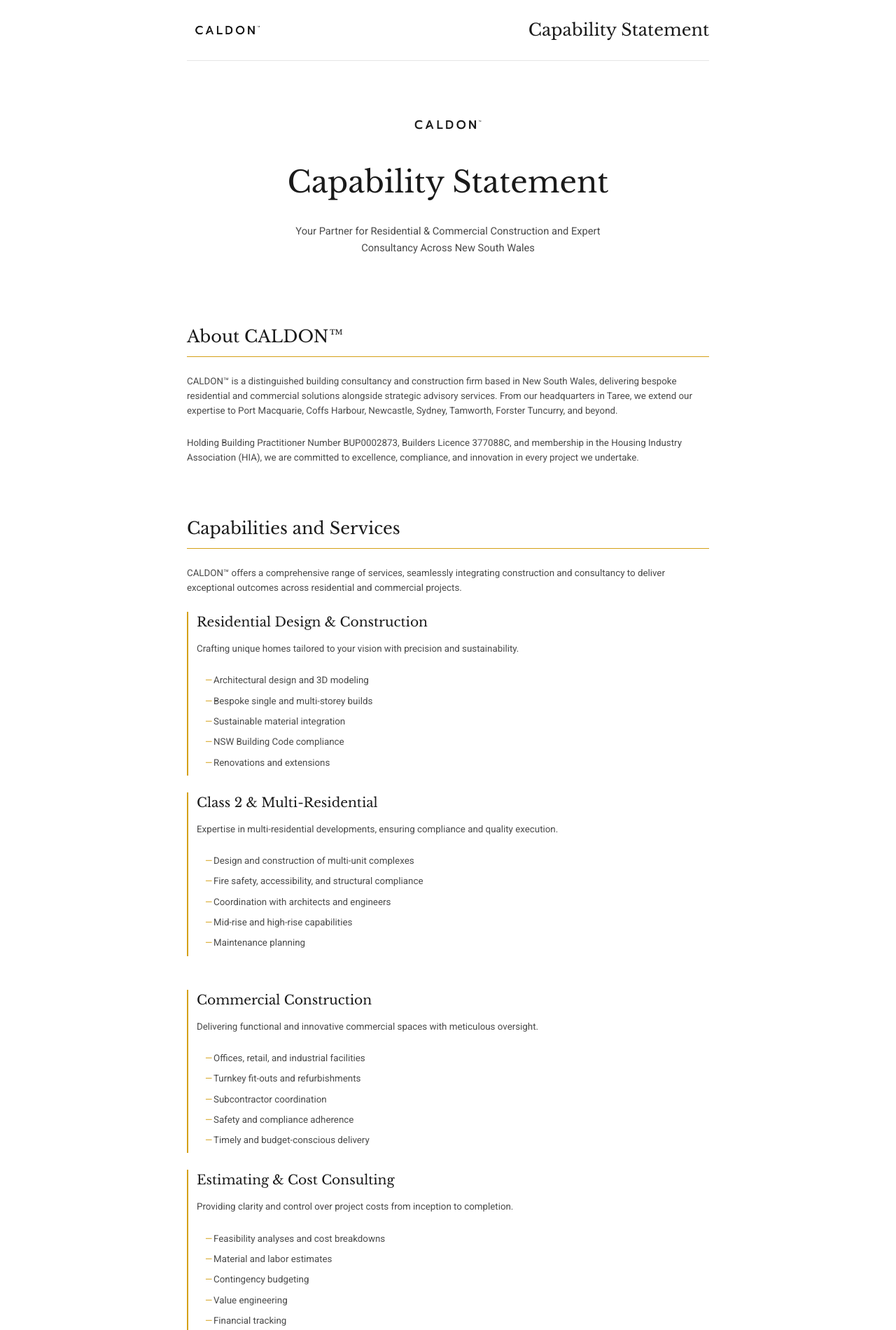
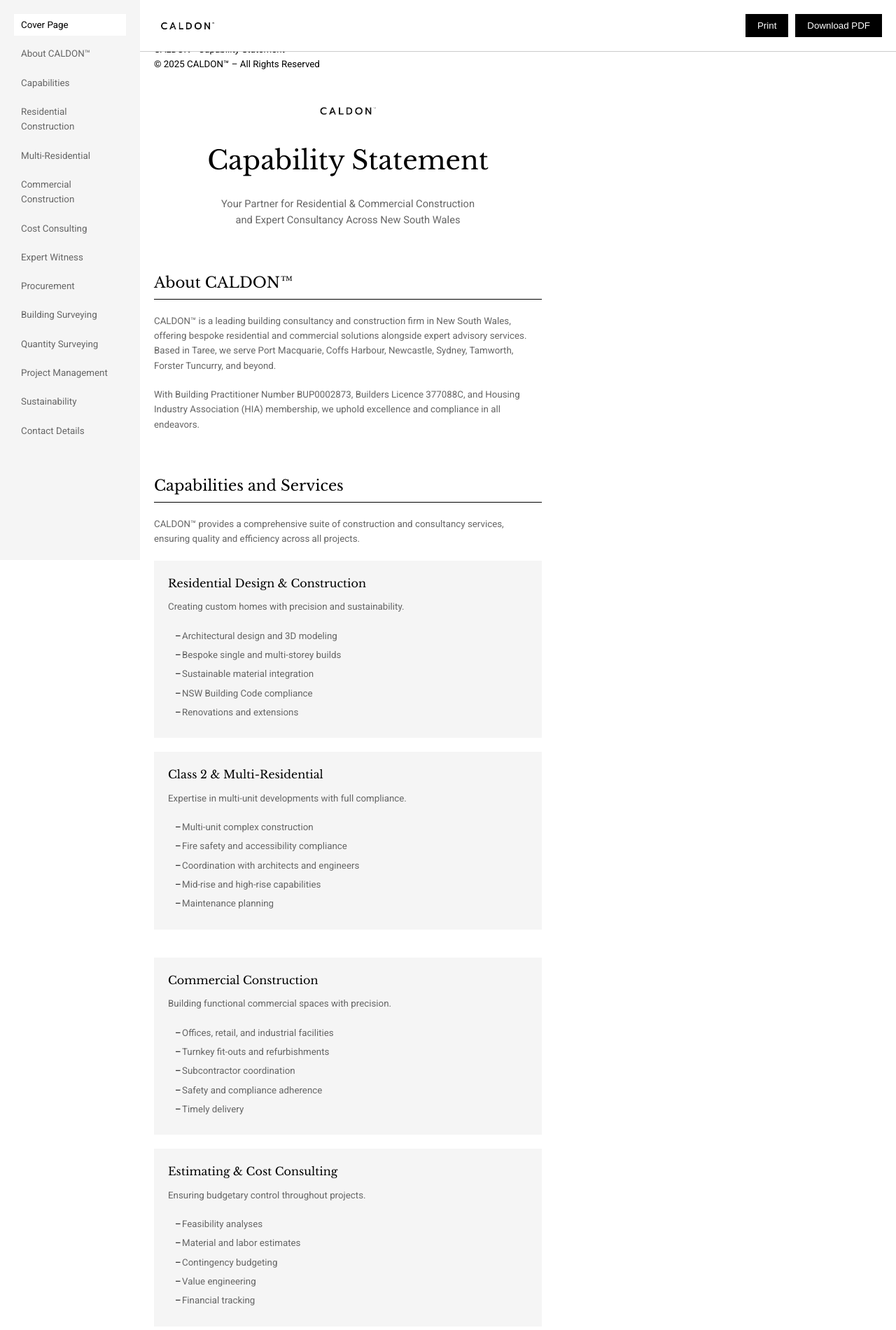
Before and after one commit to BuildCal/caldon-web1, a plain HTML site: page capability-statement.html in a window 1280 px wide. Shown: the top 1900 px of the page at 70% size. Drawn offline with nearby package versions, Linux system fonts and the light colour scheme.

Commit message:
Update capability-statement.html

```diff
--- a/capability-statement.html
+++ b/capability-statement.html
@@ -3,27 +3,23 @@
 <head>
   <meta charset="UTF-8" />
   <meta name="viewport" content="width=device-width, initial-scale=1.0" />
-  <title>CALDON™ Capability Statement | Architectural Construction & Consultancy</title>
+  <title>CALDON™ Capability Statement</title>
   <meta name="description" content="CALDON™ delivers exceptional residential and commercial construction alongside expert consultancy across New South Wales." />
-  <meta name="keywords" content="CALDON, architecture, construction, consultancy, NSW, residential, commercial, sustainability" />
+  <meta name="keywords" content="CALDON, construction, consultancy, NSW, residential, commercial" />
   <meta name="author" content="CALDON™" />
-  <meta name="robots" content="index, follow" />
-  <meta name="date" content="2025-02-26" />
   <link rel="canonical" href="https://caldon.com.au/capability-statement" />
-
-  <!-- Favicon (optional, update paths as needed) -->
-  <link rel="icon" type="image/png" sizes="32x32" href="/favicon-32x32.png" />
 
   <style>
     @import url('https://fonts.googleapis.com/css2?family=Libre+Baskerville:wght@400;700&family=Roboto:wght@300;400&display=swap');
 
     :root {
-      --primary: #1A1A1A; /* Deep charcoal */
-      --secondary: #4A4A4A; /* Soft gray */
-      --background: #FFFFFF; /* Pure white */
-      --accent: #D4A017; /* Subtle gold for architectural flair */
-      --border: #E5E5E5; /* Light gray */
-      --spacing-unit: 24px; /* Consistent spacing */
+      --primary: #000000; /* Black */
+      --secondary: #666666; /* Mid grey */
+      --background: #FFFFFF; /* White */
+      --subtle-grey: #F5F5F5; /* Light grey */
+      --border: #CCCCCC; /* Light grey border */
+      --spacing-unit: 20px; /* Consistent spacing */
+      --sidebar-width: 200px;
       --a4-width: 794px; /* A4 at 96 DPI */
       --a4-height: 1123px;
     }
@@ -40,47 +36,103 @@
       background: var(--background);
       line-height: 1.6;
       font-size: 10pt;
-      padding: var(--spacing-unit);
-      max-width: var(--a4-width);
-      margin: 0 auto;
     }
 
     /* Header */
     .header {
+      position: fixed;
+      top: 0;
+      left: var(--sidebar-width);
+      right: 0;
+      padding: var(--spacing-unit);
+      background: var(--background);
+      border-bottom: 1px solid var(--border);
       display: flex;
       justify-content: space-between;
       align-items: center;
-      padding-bottom: var(--spacing-unit);
-      border-bottom: 1px solid var(--border);
+      z-index: 10;
     }
 
     .header img.logo {
-      height: 36px;
+      height: 30px;
       width: auto;
     }
 
-    .header h1 {
-      font-family: 'Libre Baskerville', serif;
-      font-size: 18pt;
-      font-weight: 400;
+    .header-actions {
+      display: flex;
+      gap: 10px;
+    }
+
+    .btn {
+      padding: 8px 16px;
+      background: var(--primary);
+      color: var(--background);
+      border: 1px solid var(--primary);
+      font-size: 10pt;
+      cursor: pointer;
+    }
+
+    .btn:hover {
+      background: var(--background);
       color: var(--primary);
+    }
+
+    /* Sidebar */
+    .sidebar {
+      position: fixed;
+      top: 0;
+      left: 0;
+      width: var(--sidebar-width);
+      height: 100vh;
+      background: var(--subtle-grey);
+      padding: var(--spacing-unit);
+      overflow-y: auto;
+    }
+
+    .sidebar-nav {
+      list-style: none;
+    }
+
+    .sidebar-nav li {
+      margin-bottom: 10px;
+    }
+
+    .sidebar-nav a {
+      color: var(--secondary);
+      text-decoration: none;
+      font-size: 10pt;
+      display: block;
+      padding: 5px 10px;
+    }
+
+    .sidebar-nav a:hover,
+    .sidebar-nav a.active {
+      color: var(--primary);
+      background: var(--background);
+    }
+
+    /* Main Content */
+    .main-content {
+      margin-left: var(--sidebar-width);
+      padding: calc(var(--spacing-unit) * 3) var(--spacing-unit) var(--spacing-unit);
+      max-width: calc(var(--a4-width) - var(--sidebar-width));
     }
 
     /* Cover Page */
     .cover-page {
       text-align: center;
-      padding: calc(var(--spacing-unit) * 3) 0;
+      padding: calc(var(--spacing-unit) * 2) 0;
       page-break-after: always;
     }
 
     .cover-page img.logo {
-      max-width: 120px;
+      max-width: 100px;
       margin-bottom: var(--spacing-unit);
     }
 
     .cover-page h1 {
       font-family: 'Libre Baskerville', serif;
-      font-size: 32pt;
+      font-size: 28pt;
       font-weight: 400;
       color: var(--primary);
       margin-bottom: var(--spacing-unit);
@@ -89,7 +141,7 @@
     .cover-page p {
       font-size: 11pt;
       color: var(--secondary);
-      max-width: 60%;
+      max-width: 70%;
       margin: 0 auto;
     }
 
@@ -101,12 +153,12 @@
 
     h2 {
       font-family: 'Libre Baskerville', serif;
-      font-size: 18pt;
+      font-size: 16pt;
       font-weight: 400;
       color: var(--primary);
       margin-bottom: var(--spacing-unit);
-      border-bottom: 1px solid var(--accent);
-      padding-bottom: 8px;
+      border-bottom: 1px solid var(--primary);
+      padding-bottom: 6px;
     }
 
     p {
@@ -122,43 +174,43 @@
     }
 
     .service-item {
-      border-left: 2px solid var(--accent);
-      padding-left: calc(var(--spacing-unit) / 2);
+      background: var(--subtle-grey);
+      padding: var(--spacing-unit);
       page-break-inside: avoid;
     }
 
     .service-item h3 {
       font-family: 'Libre Baskerville', serif;
-      font-size: 14pt;
+      font-size: 12pt;
       font-weight: 400;
       color: var(--primary);
-      margin-bottom: 12px;
+      margin-bottom: 10px;
     }
 
     .service-item ul {
       list-style: none;
-      margin-left: 12px;
+      margin-left: 10px;
     }
 
     .service-item ul li {
       font-size: 10pt;
       color: var(--secondary);
-      margin-bottom: 8px;
+      margin-bottom: 6px;
       position: relative;
-      padding-left: 12px;
+      padding-left: 10px;
     }
 
     .service-item ul li:before {
-      content: '—';
+      content: '–';
       position: absolute;
       left: 0;
-      color: var(--accent);
+      color: var(--primary);
     }
 
     /* Contact Grid */
     .contact-grid {
       display: grid;
-      grid-template-columns: repeat(3, 1fr);
+      grid-template-columns: repeat(2, 1fr);
       gap: var(--spacing-unit);
       margin-top: var(--spacing-unit);
       page-break-inside: avoid;
@@ -187,17 +239,8 @@
     }
 
     .contact-value img {
-      max-width: 80px;
+      max-width: 70px;
       height: auto;
-    }
-
-    /* Footer */
-    .footer {
-      font-size: 8pt;
-      color: var(--secondary);
-      text-align: center;
-      padding-top: var(--spacing-unit);
-      border-top: 1px solid var(--border);
     }
 
     /* Page Breaks */
@@ -215,16 +258,44 @@
       }
 
       body {
-        max-width: 100%;
+        margin: 0;
         padding: 0;
       }
 
-      .header {
-        position: running(header);
+      .header, .sidebar {
+        display: none;
       }
 
-      .footer {
+      .main-content {
+        margin-left: 0;
+        padding: 0;
+        max-width: 100%;
+      }
+
+      .cover-page {
+        page-break-after: always;
+      }
+
+      section, .service-item, .contact-grid {
+        break-inside: avoid;
+        page-break-inside: avoid;
+      }
+
+      .print-header {
+        position: running(header);
+        text-align: center;
+        font-size: 8pt;
+        color: var(--secondary);
+        border-bottom: 1px solid var(--border);
+        padding-bottom: 5pt;
+      }
+
+      .print-footer {
         position: running(footer);
+        text-align: center;
+        font-size: 8pt;
+        color: var(--secondary);
+        padding-top: 5pt;
       }
 
       @page {
@@ -235,34 +306,25 @@
           content: element(footer);
         }
       }
-
-      .cover-page {
-        page-break-after: always;
-      }
-
-      section {
-        break-inside: avoid;
-      }
-
-      .service-item {
-        break-inside: avoid;
-      }
     }
 
     /* Responsive Adjustments */
     @media (max-width: 768px) {
-      .contact-grid {
-        grid-template-columns: 1fr 1fr;
-      }
+      .sidebar {
+        width: 150px;
       }
 
-    @media (max-width: 576px) {
+      .header {
+        left: 150px;
+      }
+
+      .main-content {
+        margin-left: 150px;
+        max-width: calc(var(--a4-width) - 150px);
+      }
+
       .contact-grid {
         grid-template-columns: 1fr;
-      }
-
-      .cover-page p {
-        max-width: 80%;
       }
     }
   </style>
@@ -271,11 +333,40 @@
   <!-- Header -->
   <div class="header">
     <img src="logo.png" alt="CALDON™ Logo" class="logo" />
-    <h1>Capability Statement</h1>
+    <div class="header-actions">
+      <button class="btn" onclick="window.print()">Print</button>
+      <button class="btn" onclick="window.print()">Download PDF</button>
+    </div>
   </div>
 
+  <!-- Sidebar -->
+  <aside class="sidebar">
+    <ul class="sidebar-nav">
+      <li><a href="#cover" class="active">Cover Page</a></li>
+      <li><a href="#about">About CALDON™</a></li>
+      <li><a href="#capabilities">Capabilities</a></li>
+      <li><a href="#residential">Residential Construction</a></li>
+      <li><a href="#multi-residential">Multi-Residential</a></li>
+      <li><a href="#commercial">Commercial Construction</a></li>
+      <li><a href="#estimating">Cost Consulting</a></li>
+      <li><a href="#expert-witness">Expert Witness</a></li>
+      <li><a href="#procurement">Procurement</a></li>
+      <li><a href="#surveying">Building Surveying</a></li>
+      <li><a href="#quantity-surveying">Quantity Surveying</a></li>
+      <li><a href="#project-management">Project Management</a></li>
+      <li><a href="#sustainability">Sustainability</a></li>
+      <li><a href="#contact">Contact Details</a></li>
+    </ul>
+  </aside>
+
+  <!-- Main Content -->
+  <div class="main-content">
+    <!-- Print Elements -->
+    <div class="print-header">CALDON™ Capability Statement</div>
+    <div class="print-footer">© 2025 CALDON™ – All Rights Reserved</div>
+
     <!-- Cover Page -->
-  <div class="cover-page">
+    <div id="cover" class="cover-page">
       <img src="logo.png" alt="CALDON™ Logo" class="logo" />
       <h1>Capability Statement</h1>
       <p>Your Partner for Residential & Commercial Construction and Expert Consultancy Across New South Wales</p>
@@ -285,23 +376,25 @@
     <section id="about">
       <h2>About CALDON™</h2>
       <p>
-      CALDON™ is a distinguished building consultancy and construction firm based in New South Wales, delivering bespoke residential and commercial solutions alongside strategic advisory services. From our headquarters in Taree, we extend our expertise to Port Macquarie, Coffs Harbour, Newcastle, Sydney, Tamworth, Forster Tuncurry, and beyond.
+        CALDON™ is a leading building consultancy and construction firm in New South Wales, offering bespoke residential and commercial solutions alongside expert advisory services. Based in Taree, we serve Port Macquarie, Coffs Harbour, Newcastle, Sydney, Tamworth, Forster Tuncurry, and beyond.
       </p>
       <p>
-      Holding Building Practitioner Number BUP0002873, Builders Licence 377088C, and membership in the Housing Industry Association (HIA), we are committed to excellence, compliance, and innovation in every project we undertake.
+        With Building Practitioner Number BUP0002873, Builders Licence 377088C, and Housing Industry Association (HIA) membership, we uphold excellence and compliance in all endeavors.
       </p>
     </section>
+
+    <div class="page-break"></div>
 
     <!-- Capabilities and Services -->
     <section id="capabilities">
       <h2>Capabilities and Services</h2>
       <p>
-      CALDON™ offers a comprehensive range of services, seamlessly integrating construction and consultancy to deliver exceptional outcomes across residential and commercial projects.
+        CALDON™ provides a comprehensive suite of construction and consultancy services, ensuring quality and efficiency across all projects.
       </p>
       <div class="service-list">
         <div class="service-item" id="residential">
           <h3>Residential Design & Construction</h3>
-        <p>Crafting unique homes tailored to your vision with precision and sustainability.</p>
+          <p>Creating custom homes with precision and sustainability.</p>
           <ul>
             <li>Architectural design and 3D modeling</li>
             <li>Bespoke single and multi-storey builds</li>
@@ -313,10 +406,10 @@
 
         <div class="service-item" id="multi-residential">
           <h3>Class 2 & Multi-Residential</h3>
-        <p>Expertise in multi-residential developments, ensuring compliance and quality execution.</p>
+          <p>Expertise in multi-unit developments with full compliance.</p>
           <ul>
-          <li>Design and construction of multi-unit complexes</li>
-          <li>Fire safety, accessibility, and structural compliance</li>
+            <li>Multi-unit complex construction</li>
+            <li>Fire safety and accessibility compliance</li>
             <li>Coordination with architects and engineers</li>
             <li>Mid-rise and high-rise capabilities</li>
             <li>Maintenance planning</li>
@@ -327,21 +420,21 @@
 
         <div class="service-item" id="commercial">
           <h3>Commercial Construction</h3>
-        <p>Delivering functional and innovative commercial spaces with meticulous oversight.</p>
+          <p>Building functional commercial spaces with precision.</p>
           <ul>
             <li>Offices, retail, and industrial facilities</li>
             <li>Turnkey fit-outs and refurbishments</li>
             <li>Subcontractor coordination</li>
             <li>Safety and compliance adherence</li>
-          <li>Timely and budget-conscious delivery</li>
+            <li>Timely delivery</li>
           </ul>
         </div>
 
         <div class="service-item" id="estimating">
           <h3>Estimating & Cost Consulting</h3>
-        <p>Providing clarity and control over project costs from inception to completion.</p>
+          <p>Ensuring budgetary control throughout projects.</p>
           <ul>
-          <li>Feasibility analyses and cost breakdowns</li>
+            <li>Feasibility analyses</li>
             <li>Material and labor estimates</li>
             <li>Contingency budgeting</li>
             <li>Value engineering</li>
@@ -353,25 +446,25 @@
 
         <div class="service-item" id="expert-witness">
           <h3>Expert Witness & Dispute Resolution</h3>
-        <p>Offering forensic insight and expert testimony for construction disputes.</p>
+          <p>Providing forensic insight for construction disputes.</p>
           <ul>
-          <li>Forensic investigation of defects</li>
-          <li>Expert reporting for litigation</li>
-          <li>Mediation and arbitration support</li>
-          <li>Contract compliance assessments</li>
+            <li>Defect investigations</li>
+            <li>Expert litigation reports</li>
+            <li>Mediation support</li>
+            <li>Contract assessments</li>
             <li>Trusted by legal firms</li>
           </ul>
         </div>
 
         <div class="service-item" id="procurement">
           <h3>Commercial Procurement</h3>
-        <p>Streamlining supply chains for quality materials at competitive prices.</p>
+          <p>Streamlining supply chains for efficiency.</p>
           <ul>
             <li>Competitive tendering</li>
-          <li>Material and equipment sourcing</li>
+            <li>Material sourcing</li>
             <li>Supply chain optimization</li>
             <li>Contract management</li>
-          <li>Sustainable procurement</li>
+            <li>Sustainable options</li>
           </ul>
         </div>
 
@@ -379,9 +472,9 @@
 
         <div class="service-item" id="surveying">
           <h3>Building Surveying & Compliance</h3>
-        <p>Ensuring structures meet Australian standards through precise inspections.</p>
+          <p>Ensuring compliance with Australian standards.</p>
           <ul>
-          <li>Pre-purchase and defect inspections</li>
+            <li>Pre-purchase inspections</li>
             <li>Code audits</li>
             <li>Dilapidation reports</li>
             <li>Certification support</li>
@@ -391,7 +484,7 @@
 
         <div class="service-item" id="quantity-surveying">
           <h3>Quantity Surveying & Cost Management</h3>
-        <p>Maintaining budgetary discipline without compromising quality.</p>
+          <p>Maintaining budget discipline.</p>
           <ul>
             <li>Bills of quantities</li>
             <li>Cost-benefit analysis</li>
@@ -405,7 +498,7 @@
 
         <div class="service-item" id="project-management">
           <h3>Project Management</h3>
-        <p>Overseeing every phase for a seamless build from concept to completion.</p>
+          <p>Overseeing projects from concept to completion.</p>
           <ul>
             <li>Project scheduling</li>
             <li>Stakeholder reporting</li>
@@ -417,23 +510,25 @@
 
         <div class="service-item" id="sustainability">
           <h3>Sustainability Consulting</h3>
-        <p>Guiding eco-conscious construction for lasting benefits.</p>
+          <p>Promoting eco-friendly construction.</p>
           <ul>
-          <li>Green building certifications</li>
+            <li>Green certifications</li>
             <li>Renewable energy solutions</li>
             <li>Smart building systems</li>
-          <li>Material life-cycle analysis</li>
+            <li>Material analysis</li>
             <li>Net Zero advisory</li>
           </ul>
         </div>
       </div>
     </section>
 
+    <div class="page-break"></div>
+
     <!-- Contact Section -->
     <section id="contact">
       <h2>Contact Details</h2>
       <p>
-      Connect with CALDON™ for your construction and consultancy needs across New South Wales.
+        Reach CALDON™ for construction and consultancy across NSW.
       </p>
       <div class="contact-grid">
         <div class="contact-item">
@@ -462,10 +557,6 @@
         </div>
       </div>
     </section>
-
-  <!-- Footer -->
-  <div class="footer">
-    © 2025 CALDON™ – All Rights Reserved
   </div>
 </body>
 </html>
```
Lines whose indentation alone changed are shown as unchanged.
